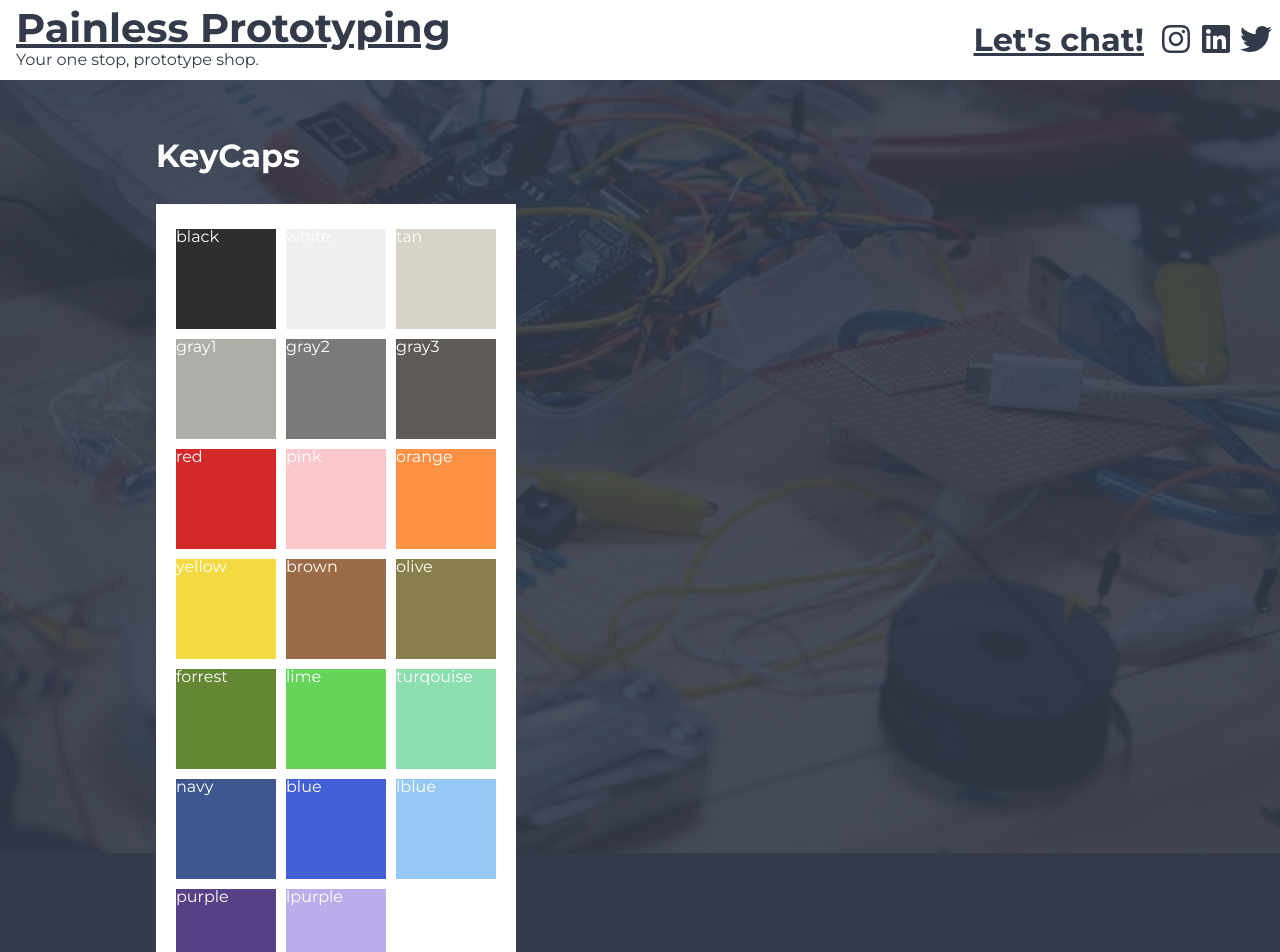
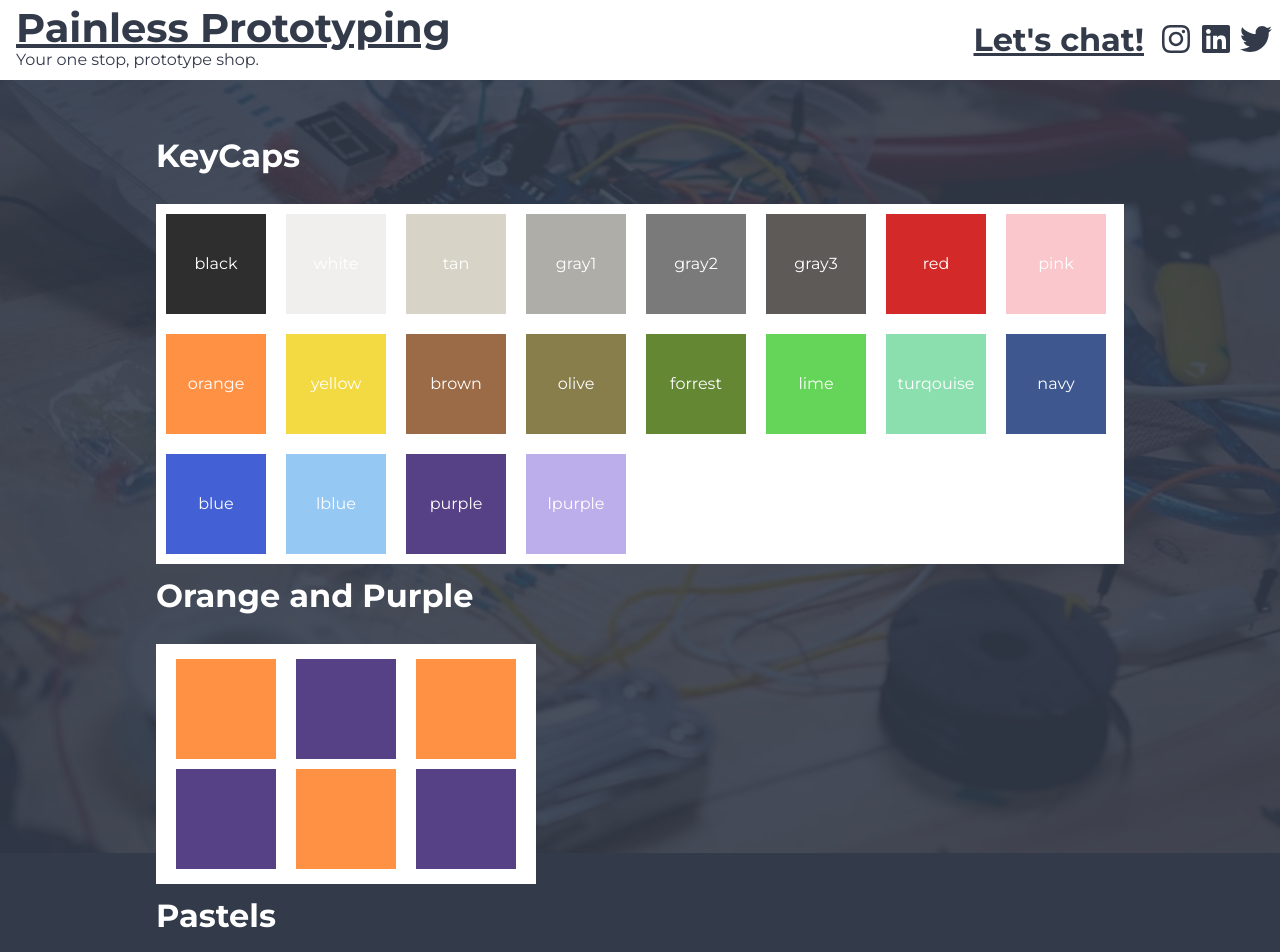
Before and after one commit to TravisBumgarner/Project-Graveyard, a React app: page /keycaps in a window 1280 px wide. Shown: the top 952 px of the page. Built offline with nearby package versions, Linux system fonts and the light colour scheme; a web font is replaced by a local one.

Commit message:
fix display

```diff
--- a/src/App/components/KeyCaps/KeyCaps.tsx
+++ b/src/App/components/KeyCaps/KeyCaps.tsx
@@ -43,23 +43,32 @@ const Key = styled.div`
     width: calc(${KEYBOARD_WIDTH} / 3);
     height: calc(${KEYBOARD_WIDTH} / 3);
     display: flex;
-    align - items: center;
-    justify - content: center;
+    align-items: center;
+    justify-content: center;
     box-sizing: border-box;
     margin: 5px 0;
-    display: inline-block;
+`
 
-    &:nth-child(3n + 2){
+const Keyboard = styled.div`
+    width: calc(${KEYBOARD_WIDTH} + 60px);
+    background-color: white;
+    padding: 10px;
+    display:flex;
+    flex-wrap: wrap;
+    div {
         margin-left: 10px;
         margin-right: 10px;
     }
 `
 
-const Keyboard = styled.div`
-    width: calc(${KEYBOARD_WIDTH} + 20px);
+const KeyCapGrid = styled.div`
     background-color: white;
-    padding: 20px;
+    display: flex;
+    flex-wrap: wrap;
 
+    div {
+        margin: 10px;
+    }
 `
 
 const keyboards = [
@@ -126,9 +135,9 @@ const KeyCaps = () => {
             <SectionWrapper>
                 <H2>KeyCaps</H2>
                 <SectionContent>
-                    <Keyboard>
+                    <KeyCapGrid>
                         {Object.keys(COLORS).map(color => <Key color={COLORS[color]}>{color}</Key>)}
-                    </Keyboard>
+                    </KeyCapGrid>
                 </SectionContent>
                 {Keyboards}
             </SectionWrapper>
```
